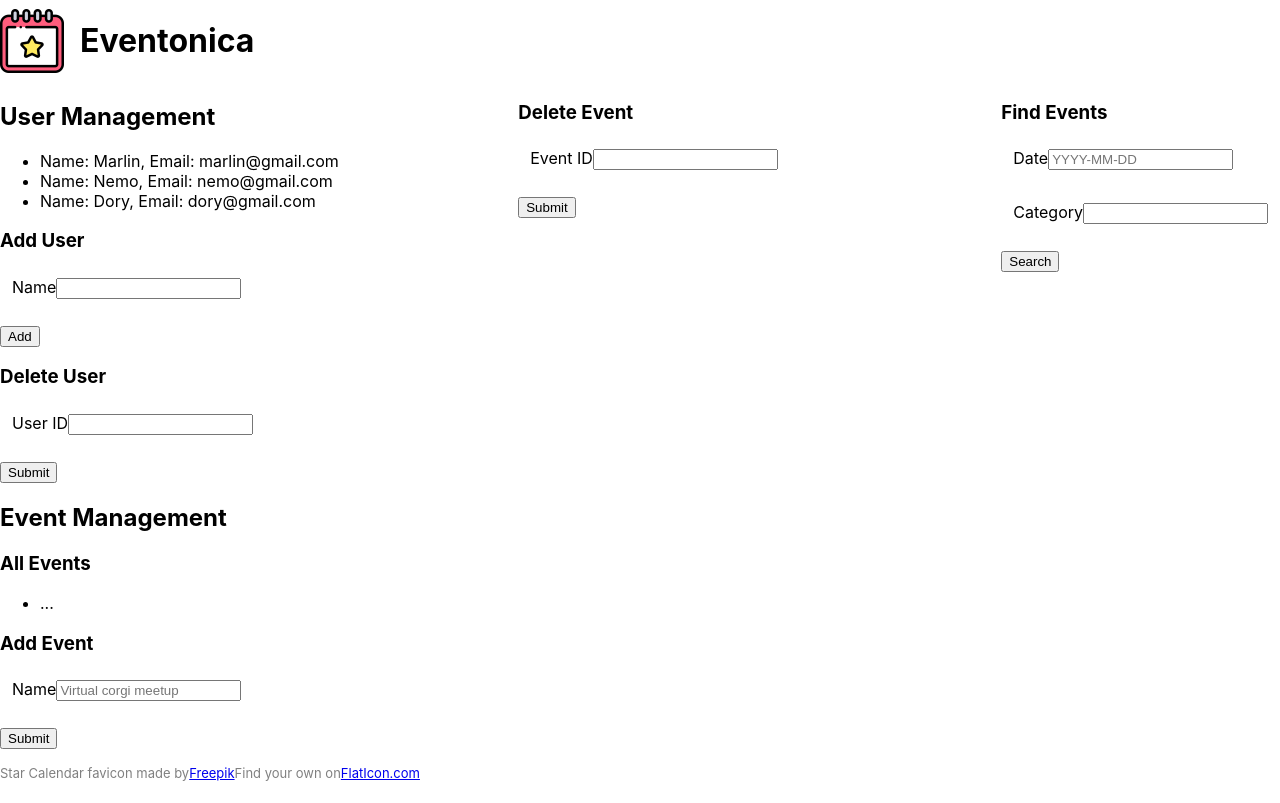
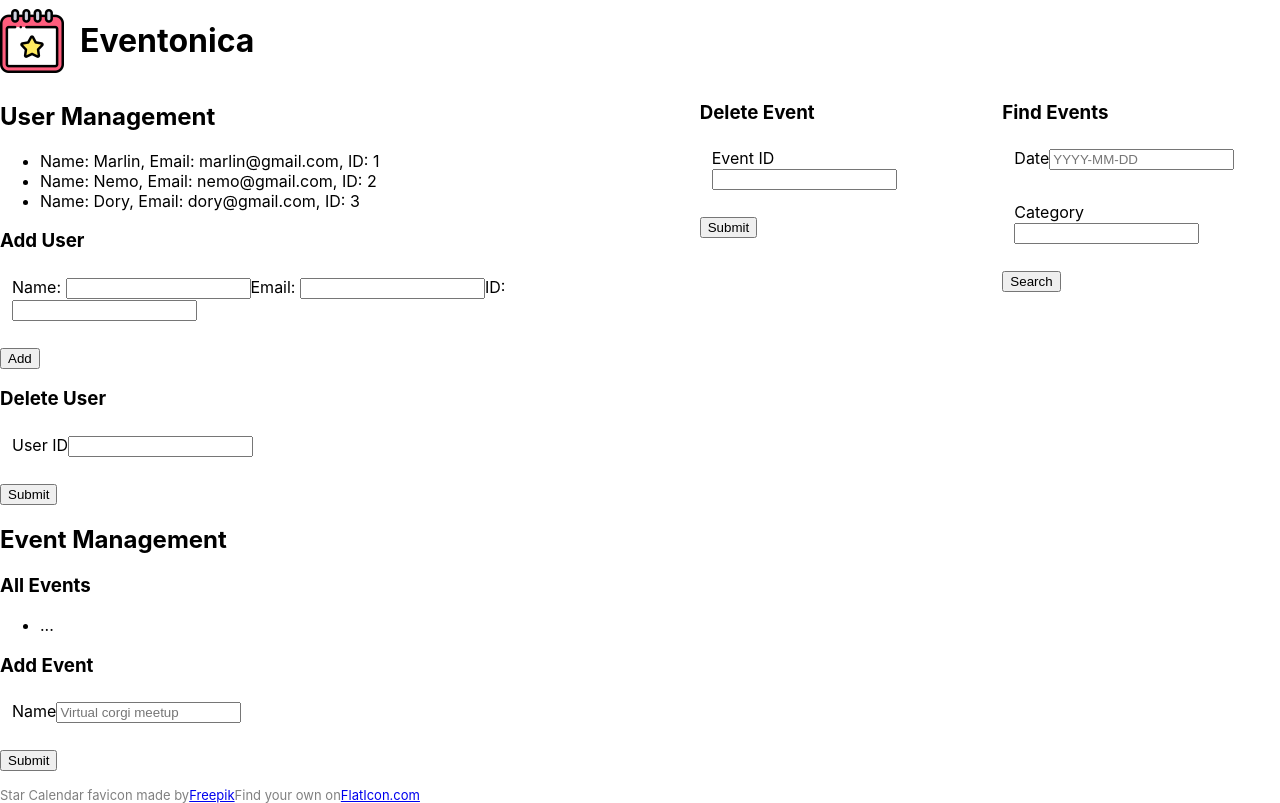
Before and after one commit to berlinelucien/techtonica-assignments, a React (Create React App) app in the folder Eventonica/client/: page /users in a window 1280 px wide. Built offline with nearby package versions, Linux system fonts and the light colour scheme.

Commit message:
added id input and delete logic and file

```diff
--- /dev/null
+++ b/Eventonica/client/src/components/DeleteUser.jsx
@@ -0,0 +1,33 @@
+import React from "react";
+import { useState } from "react";
+
+// deleteUser is my props/function (deconstructing props)
+// we will pass this logic component to Users
+const DeleteUser = ({ deleteUser }) => {
+  const [id, setId] = useState("");
+  const handleSubmit = (e) => {
+    e.preventDefault();
+    deleteUser(id);
+    setId("");
+  };
+
+  return (
+    <div>
+      <h3>Delete User</h3>
+      <form id="delete-user" action="#" onSubmit={handleSubmit}>
+        <fieldset>
+          <label>User ID</label>
+          <input
+            type="text"
+            id="delete-user-id"
+            value={id}
+            onChange={(e) => setId(e.target.value)}
+          />
+        </fieldset>
+        <input type="submit" />
+      </form>
+    </div>
+  );
+};
+
+export default DeleteUser;
--- a/Eventonica/client/src/components/Users.jsx
+++ b/Eventonica/client/src/components/Users.jsx
@@ -1,33 +1,55 @@
 import React from "react";
 import { useState } from "react";
+import DeleteUser from "./DeleteUser";
 
-//harcode data
+//harcode data example
 const marlin = { name: "Marlin", email: "marlin@gmail.com", id: "1" };
 const nemo = { name: "Nemo", email: "nemo@gmail.com", id: "2" };
 const dory = { name: "Dory", email: "dory@gmail.com", id: "3" };
 
 const Users = () => {
+  //stores the harcode data
   const [users, setUsers] = useState([marlin, nemo, dory]);
   // Every time the user types a name in the name field, the name state is updated
-  const [name, setName] = useState("");
+  // const [name, setName] = useState("");
+  // const [name, setName] = useState("");
+  const [newUser, setNewUser] = useState({ id: "", name: "", email: "" });
 
-  //functionality to handle the add new users
+  //handle the change and set each value in newUser
   const handleSubmit = (e) => {
     e.preventDefault();
-    const newUser = { id: "id", name: "name", email: "email" };
     setUsers([...users, newUser]);
+    //reset form to blank setNewUser
+    setNewUser({ id: "", name: "", email: "" });
   };
+  // when the form is submitted, get user information
+  const set = (name) => {
+    return ({ target: { value } }) => {
+      setNewUser((originalValues) => ({
+        ...originalValues,
+        [name]: value,
+      }));
+    };
+  };
+     // callback function deleteUser gets sent to DeleteUser file
+    //delete function takes id as a parameter
+    const deleteUser = (deleteId) => {
+        //iterate thru users, if the id does not match the specific id
+        const newUsers = users.filter((user) => user.id !== deleteId);
+        setUsers(newUsers)
+    };
 
   return (
     <section className="user-management">
       <h2>User Management</h2>
 
       <ul id="users-list">
-        {/* display all existing Users here */}
+        {/* display all existing Users here
+        to access the data you need to do a dot notation */}
         {users.map((users, index) => {
           return (
             <li key={index}>
-              Name: {users.name}, Email: {users.email}
+              Name: {users.name}, Email: {users.email}, ID: {users.id}
             </li>
           );
         })}
@@ -35,31 +57,35 @@ const Users = () => {
 
       <div>
         <h3>Add User</h3>
-        <form id="add-user" action="#">
+        <form id="add-user" onSubmit={handleSubmit} action="#">
           <fieldset>
-            <label>Name</label>
+            <label>Name: </label>
             <input
               type="text"
               id="add-user-name"
-              value={name}
-              onChange={(e) => setName(e.target.value)}
+              value={newUser.name} // changes the name
+              onChange={set("name")} //handle the change function
+            />
+            <label>Email: </label>
+            <input
+              type="text"
+              id="add-user-email"
+              value={newUser.email}
+              onChange={set("email")}
+            />
+            <label>ID:</label>
+            <input
+              type="text"
+              id="add-user-id"
+              value={newUser.id}
+              onChange={set("id")}
             />
           </fieldset>
           {/* Add more form fields here */}
           <input type="submit" value="Add" />
         </form>
       </div>
-
-      <div>
-        <h3>Delete User</h3>
-        <form id="delete-user" action="#">
-          <fieldset>
-            <label>User ID</label>
-            <input type="text" id="delete-user-id" />
-          </fieldset>
-          <input type="submit" />
-        </form>
-      </div>
+      <DeleteUser deleteUser={deleteUser} />
     </section>
   );
 };
```
Also changed, not shown: Eventonica/client/src/components/ListName.jsx (deleted, +0 -9 lines).
